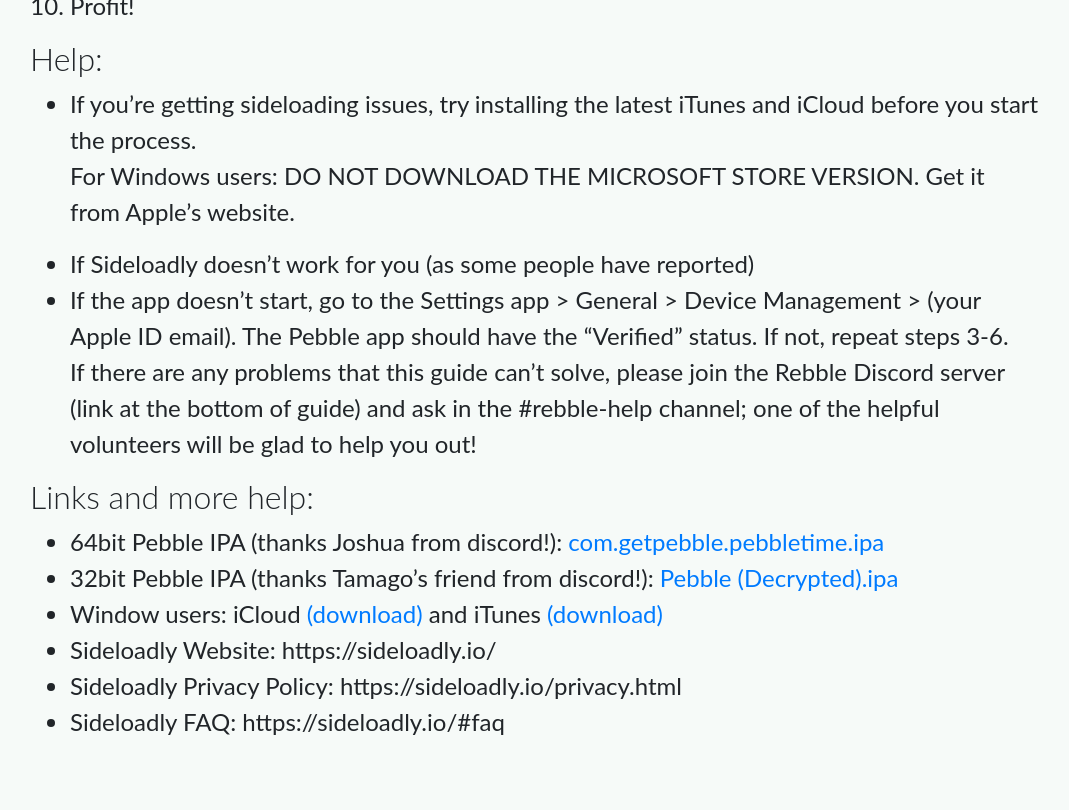
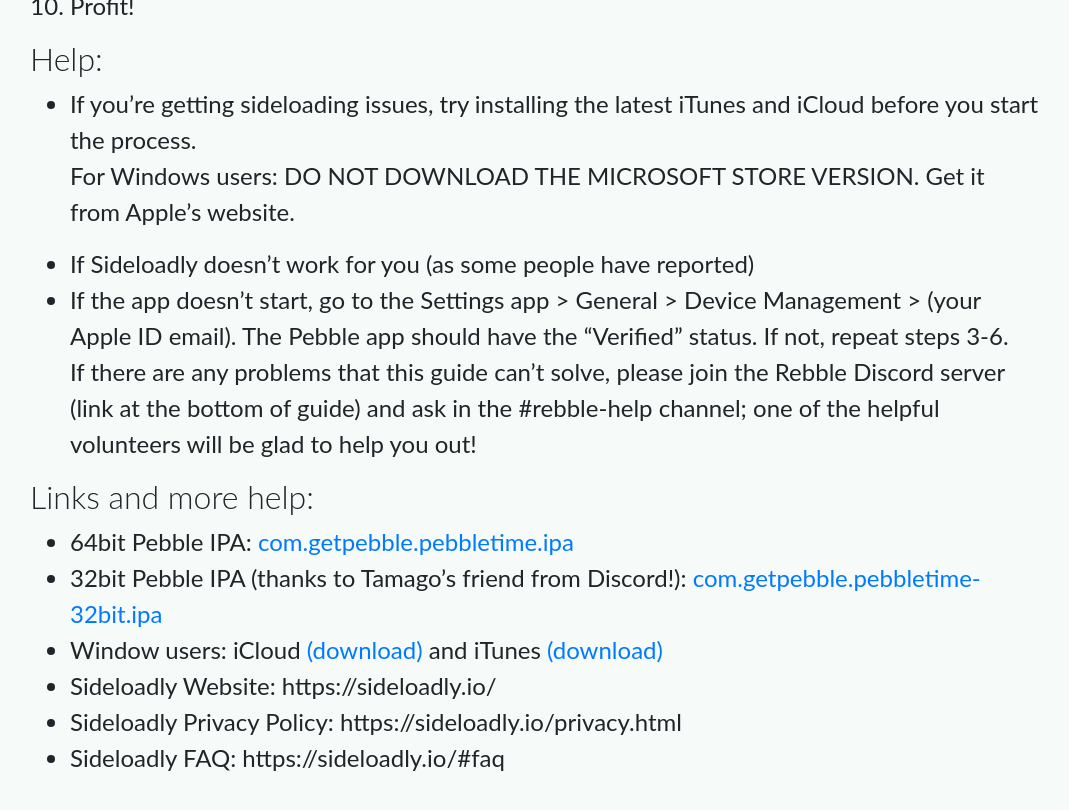
Before and after one commit to pebble-dev/rebble-help, a Jekyll site: the page built from _topic/sideload-ios-app.md, in a window 1280 px wide and 900 px high, scrolled down 1889 px. Shown: the top 810 px of the window, without its empty margins (98-1167 px from the left). Built offline with Jekyll 4.4.1, drawn with Linux system fonts in a browser that asks for light colours; nearby versions of some CDN libraries.

Commit message:
Rehost 32bit Pebble IPA on Rebble servers
It's better just to point to things that we host.

```diff
--- a/_topic/sideload-ios-app.md
+++ b/_topic/sideload-ios-app.md
@@ -65,8 +65,8 @@ your Pebble will still receive notifications.
 
 
 ## Links and more help:
-- 64bit Pebble IPA (thanks Joshua from discord!): [com.getpebble.pebbletime.ipa](https://binaries.rebble.io/ipas/com.getpebble.pebbletime.ipa)
-- 32bit Pebble IPA (thanks Tamago's friend from discord!): [Pebble (Decrypted).ipa](https://matrix.isincredibly.gay/_matrix/media/r0/download/isincredibly.gay/quHjkXhXNUwMrVHqqFbDxMkK)
+- 64bit Pebble IPA: [com.getpebble.pebbletime.ipa](https://binaries.rebble.io/ipas/com.getpebble.pebbletime.ipa)
+- 32bit Pebble IPA (thanks to Tamago's friend from Discord!): [com.getpebble.pebbletime-32bit.ipa](https://binaries.rebble.io/ipas/com.getpebble.pebbletime-32bit.ipa)
 - Window users: iCloud [(download)](https://support.apple.com/en-us/HT204283) and iTunes [(download)](https://www.apple.com/itunes/)
 - Sideloadly Website: https://sideloadly.io/
 - Sideloadly Privacy Policy: https://sideloadly.io/privacy.html
```
